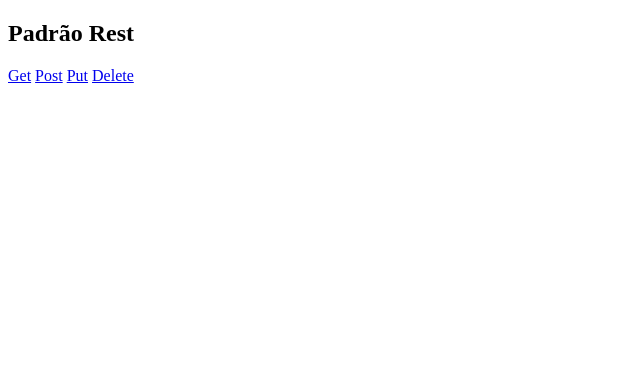
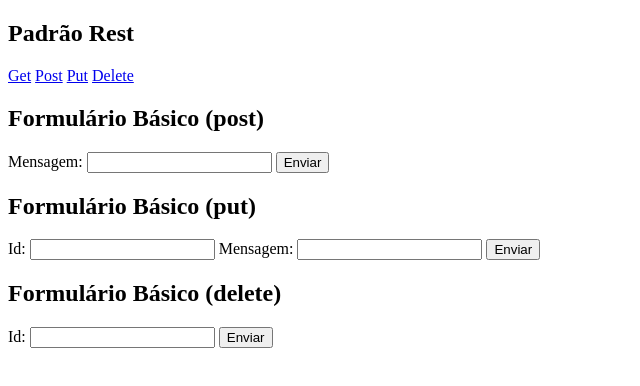
Before and after one commit to YudiGabriel/TT-905-OFICIAL---FRONT, a plain HTML site: page index.html in a window 1280 px wide. Shown: the whole page, without its empty margins (0-640 px from the left). Drawn offline with Linux system fonts and the light colour scheme.

Commit message:
Final(aula

```diff
--- a/index.html
+++ b/index.html
@@ -15,5 +15,24 @@
         <a href="javascript:callFetchWithPut(3, 'Fabrício')">Put</a>
         <a href="javascript:callFetchWithDelete(1)">Delete</a>
         <p id="json"></p>
+        <h2>Formulário Básico (post)</h2>
+        <form id="postForm">
+            <label for="mensagem"> Mensagem: </label>
+            <input type="text" id ="mensagem" name="mensagem"/>
+            <button type="submit" onclick="return submitPost()">Enviar</button>
+        </form>
+
+        <h2> Formulário Básico (put)</h2>
+        <form id="putForm">
+            <label>Id: <input type="text"  name="id"/></label>
+            <label>Mensagem: <input type="text"  name="mensagem"/></label>
+            <button type="submit" onclick="return submitPut()">Enviar</button>
+        </form>
+
+        <h2> Formulário Básico (delete)</h2>
+        <form id="deleteForm">
+            <label>Id: <input type="text"  name="id"/></label>
+            <button type="submit" onclick="return submitDelete()">Enviar</button>
+        </form>
     </body>
 </html>
--- a/js/functions.js
+++ b/js/functions.js
@@ -67,3 +67,28 @@ async function callFetchWithDelete(id){
     }
     await fetch(`${url}${id}`, options);
 }
+
+/* Formulários*/
+
+function submitPost(){
+    console.log("Entrei na função");
+    const form = document.forms['postForm'];
+    const mensagem = form["mensagem"].value;
+    callFetchWithPost(mensagem);
+   return false; //evitar o reload da tela
+}
+
+function submitPut(){
+    const form = document.forms['putForm'];
+    const id = form["id"].value
+    const mensagem = form["mensagem"].value;
+    callFetchWithPut(id, mensagem);
+   return false; //evitar o reload da tela
+}
+
+function submitDelete(){
+    const form = document.forms['deleteForm'];
+    const id = form["id"].value
+    callFetchWithDelete(id);
+   return false; //evitar o reload da tela
+}
```
